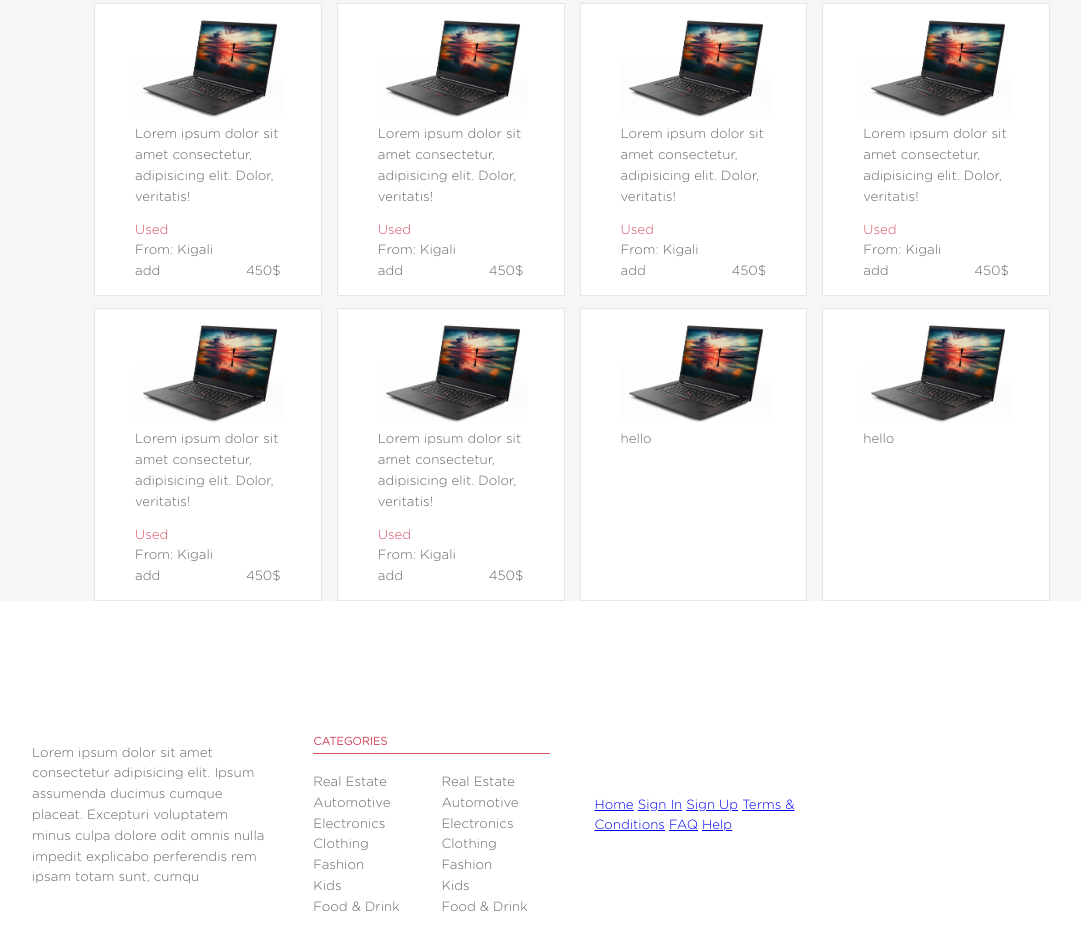
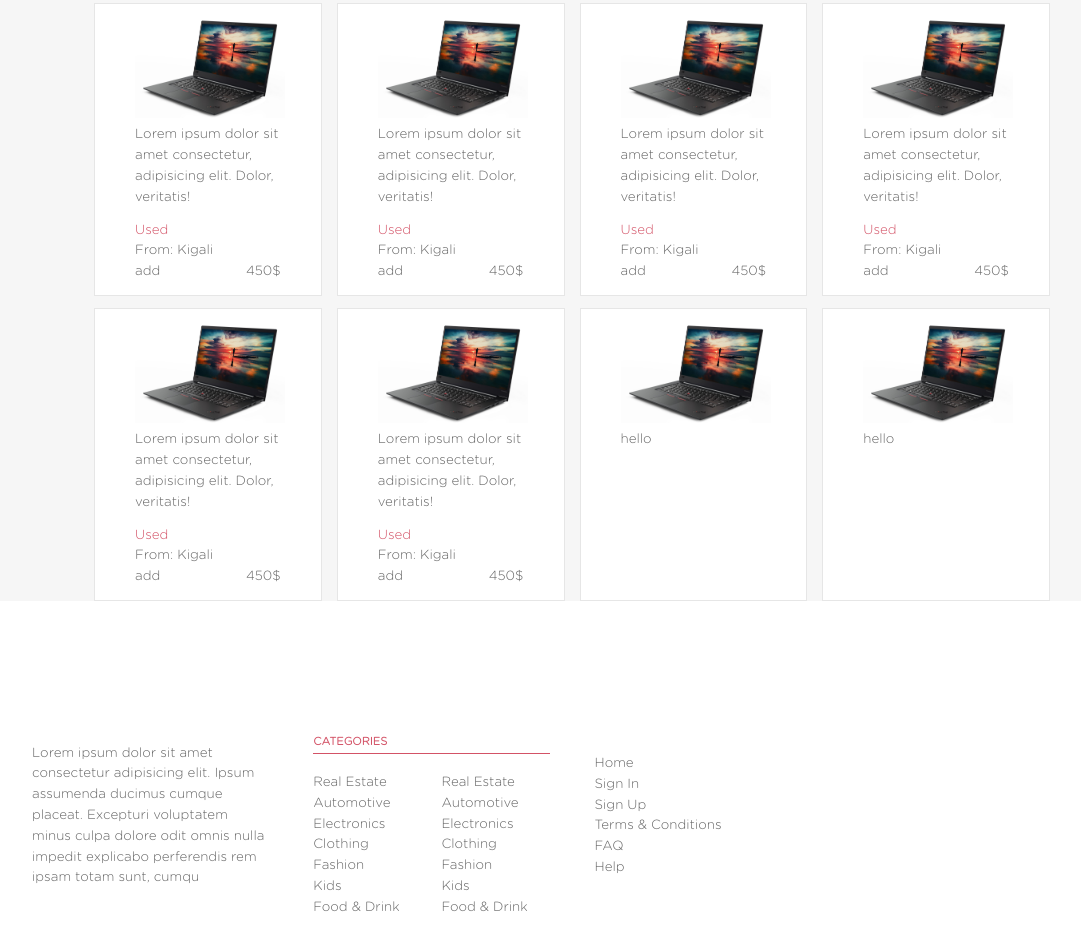
Before and after one commit to muhenge/online-shop, a website: page home.html in a window 1280 px wide. Shown: the part 890-1840 px from the top of the page, without its empty margins (68-1149 px from the left). Drawn offline with Linux system fonts and the light colour scheme; files whose address does not match are found by name.

Commit message:
Feature: updates in the footer styling

```diff
--- a/CSS/styles.css
+++ b/CSS/styles.css
@@ -250,18 +250,16 @@ h5 {
   grid-gap: 20px;
 }
 
-.cat-one {
-  display: flex;
-  flex-direction: column;
-}
-
-.cat-two {
+.cat-two,
+.cat-one,
+.footer-nav {
   display: flex;
   flex-direction: column;
 }
 
 .cat-one a,
-.cat-two a {
+.cat-two a,
+.footer-nav a {
   text-decoration: none;
   color: #656565
 }
@@ -269,3 +267,7 @@ h5 {
 .cat-one a:hover {
   color: #d35266;
 }
+
+.cat-two a:hover {
+  color: #d35266;
+}
```
